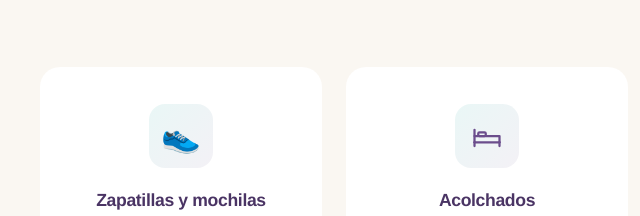
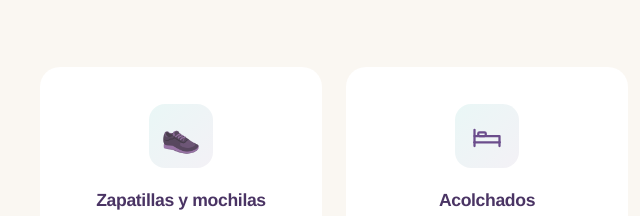
Before and after one commit to marcochiaro/avapor, a plain HTML site: page index.html in a window 1280 px wide. Shown: the part 1890-2106 px from the top of the page, 0-640 px from the left. Drawn offline with Linux system fonts and the light colour scheme.

Commit message:
Aplicar filtro CSS al emoji para que se vea integrado con los SVG mono-color violeta

```diff
--- a/index.html
+++ b/index.html
@@ -572,6 +572,8 @@
             align-items: center;
             justify-content: center;
             font-family: "Apple Color Emoji", "Segoe UI Emoji", "Noto Color Emoji", sans-serif;
+            filter: grayscale(1) brightness(0.4) sepia(1) hue-rotate(240deg) saturate(2);
+            opacity: 0.85;
         }
 
         .service-icon-card h3 {
```
